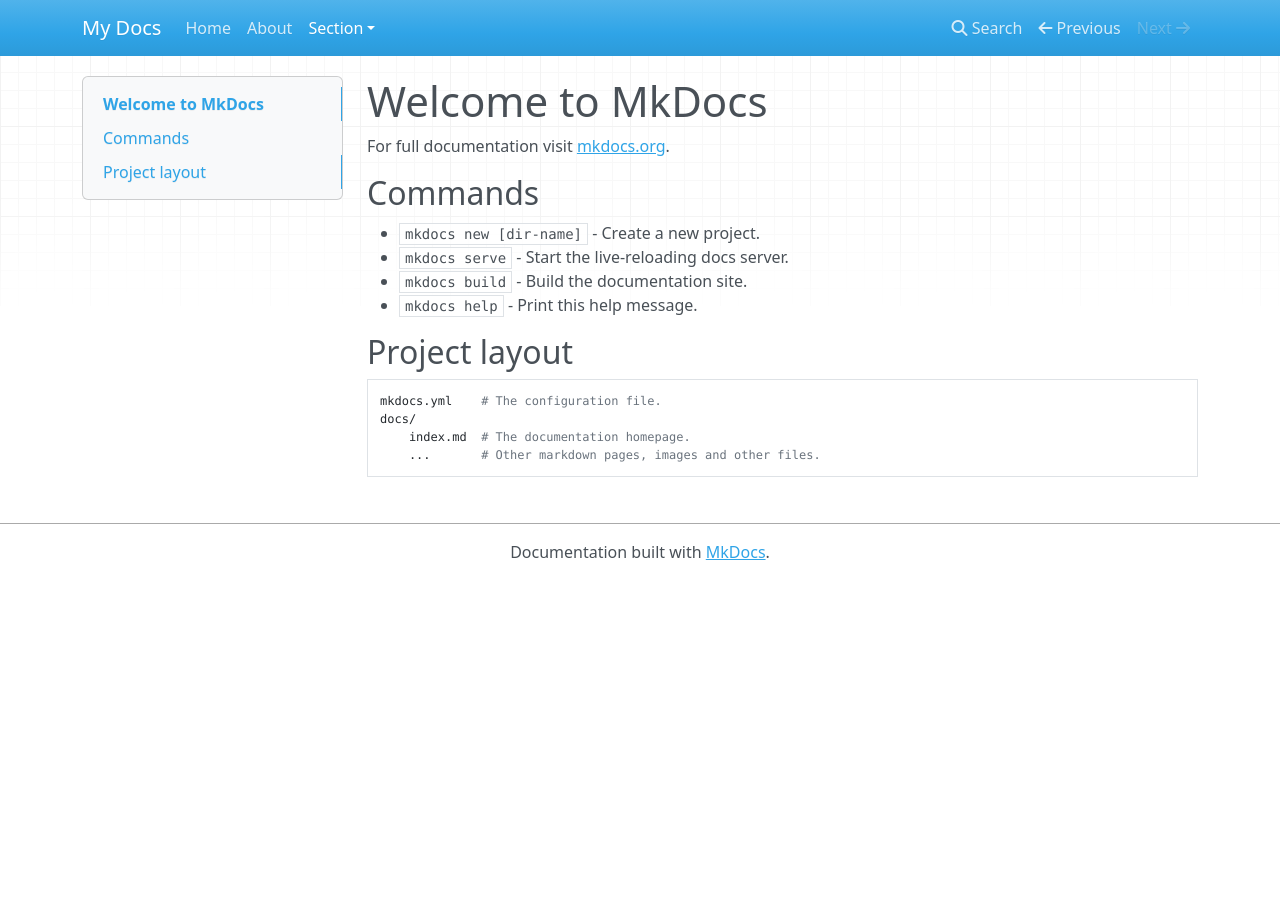
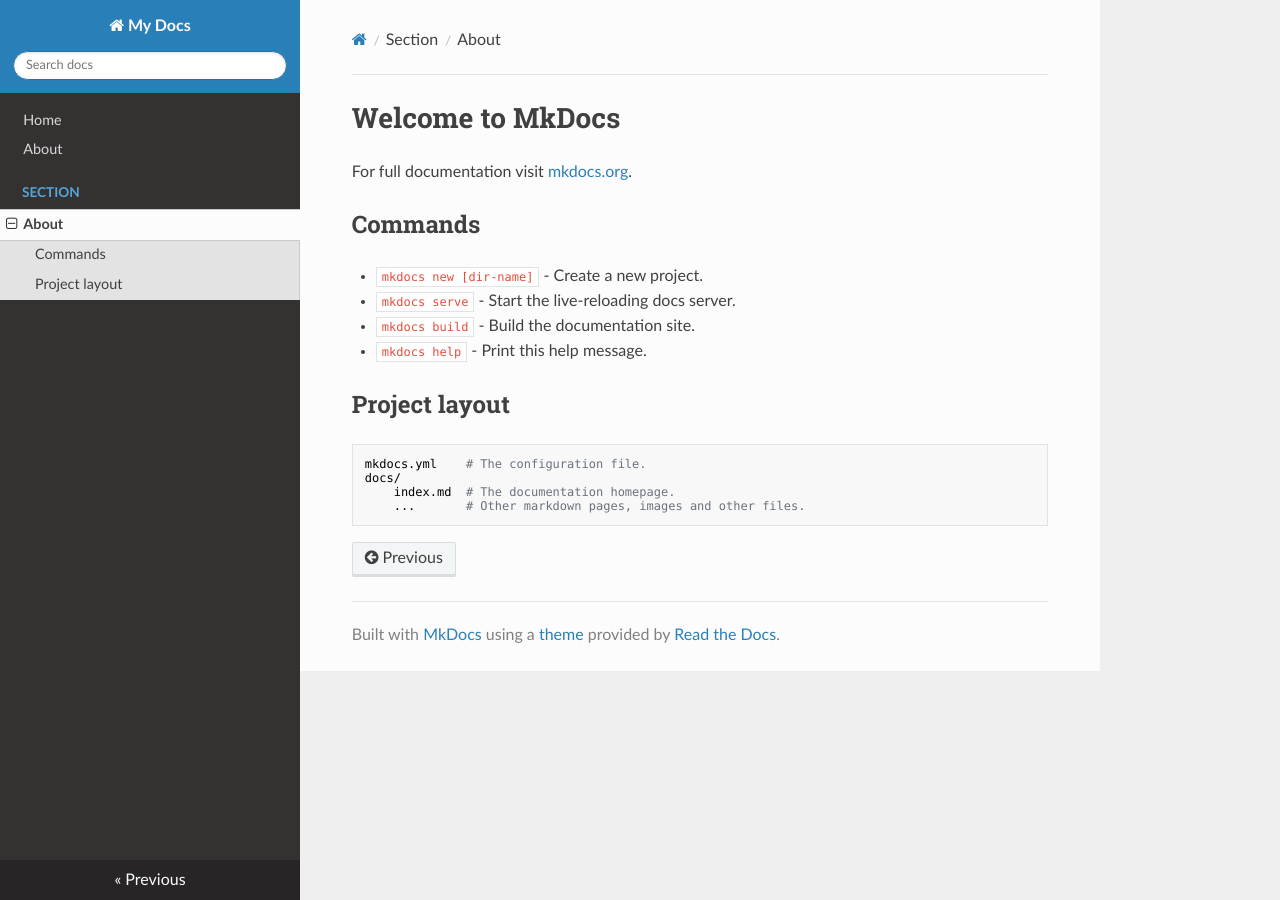
Before and after one commit to rkday/test_readthedocs, an MkDocs documentation site: the page built from docs/page3.md, in a window 1280 px wide. Built offline with MkDocs 1.6.1, drawn with Linux system fonts in a browser that asks for light colours; nearby versions of some CDN libraries; old or Windows-style settings are respelled for this version of MkDocs.

Commit message:
Add search

```diff
--- a/mkdocs.yml
+++ b/mkdocs.yml
@@ -4,3 +4,6 @@ pages:
 - [index.md, Home]
 - [page2.md, About]
 - [page3.md, Section, About]
+
+theme: readthedocs
+include_search: true
```
